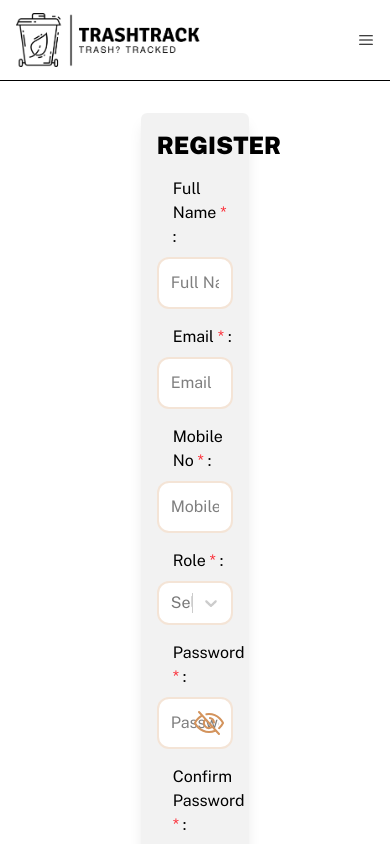
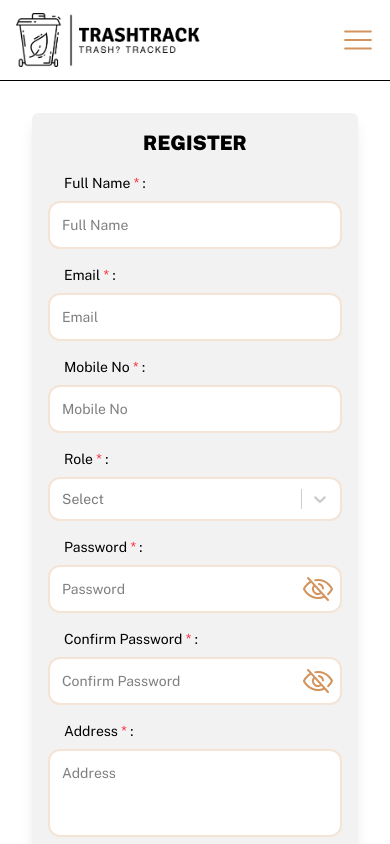
Before and after one commit to Hiren-Sarvaiya/TrashTrack46, a Next.js app: page /register in a window 390 px wide. Shown: the top 844 px of the page. Built offline with nearby package versions, Linux system fonts and the light colour scheme; no server answers.

Commit message:
auth pages completed

```diff
--- a/app/globals.css
+++ b/app/globals.css
@@ -15,6 +15,10 @@
 *::selection {
   background-color: #00000080;
   color: white;
+}
+
+label {
+  width: fit-content;
 }
 
 input:focus,
--- a/app/layout.js
+++ b/app/layout.js
@@ -28,7 +28,7 @@ export default async function RootLayout({ children }) {
         <link rel="preconnect" href="https://fonts.gstatic.com" crossOrigin="anonymous" />
         <link href="https://fonts.googleapis.com/css2?family=Public+Sans:ital,wght@0,100..900;1,100..900&family=Roboto:ital,wght@0,100..900;1,100..900&display=swap" rel="stylesheet" />
       </head>
-      <body className="min-h-screen flex flex-col">
+      <body className="min-h-dvh flex flex-col">
         <AuthProvider token={token}>
           <Header />
           <ClientWrapper>{children}</ClientWrapper>
--- a/app/login/page.js
+++ b/app/login/page.js
@@ -72,11 +72,11 @@ const Login = () => {
   ]
 
   return (
-    <main className="p-8 font-[Public_sans]">
+    <main className="p-8 font-[Public_sans] flex-1">
       <section>
-        <div className="loginFormContainer mx-auto w-1/3 bg-black/5 p-4 flex flex-col gap-4 rounded-md shadow-lg">
-          <h1 className="text-2xl font-[1000] w-full text-center">LOGIN</h1>
-          <form className="flex flex-col gap-4" onSubmit={handleSubmit(onSubmit)}>
+        <div className="loginFormContainer mx-auto w-xl max-lg:w-lg max-sm:w-md max-[35rem]:w-full bg-black/5 p-4 flex flex-col gap-4 rounded-md shadow-lg">
+          <h1 className="text-2xl max-sm:text-xl font-[1000] w-full text-center">LOGIN</h1>
+          <form className="flex flex-col gap-4 max-sm:text-sm" onSubmit={handleSubmit(onSubmit)}>
             <div className="inputFieldContainer">
               <label className="ml-4" htmlFor="loginMethod">Login Using :</label>
               <div className="mt-2">
@@ -116,7 +116,7 @@ const Login = () => {
 
             <div className="loadingBtnsWrappers relative w-fit group">
               <input disabled={loginMethod === null || isSubmittingData} className={`primaryBtn ${loginMethod === null && "disabled:bg-[var(--primary-color)]! disabled:hover:bg-black/25! disabled:text-white!"}`} type="submit" value="SUBMIT" />
-              {isSubmittingData && <div className="absolute top-1/2 left-1/2 -translate-x-1/2 -translate-y-1/2 pointer-events-none transition-all group-hover:scale-105 group-active:scale-100"><BtnLoader /></div>}
+              {isSubmittingData && <div className="absolute top-1/2 left-1/2 -translate-x-1/2 -translate-y-1/2 pointer-events-none transition-all group-hover:scale-105 group-active:scale-100 max-sm:text-sm"><BtnLoader /></div>}
             </div>
             <p className="text-center">Don't have an account? <Link className="link" href="/register">Register</Link></p>
           </form>
--- a/app/register/page.js
+++ b/app/register/page.js
@@ -94,7 +94,6 @@ const Register = () => {
             toast.error(data.message)
           }
         })
-      console.log(formattedData)
     } catch (err) {
       console.error("Error registering user : ", err)
       toast.error("Error registering user!")
@@ -111,9 +110,9 @@ const Register = () => {
   return (
     <main className="p-8 font-[Public_sans]">
       <section>
-        <div className="loginFormContainer mx-auto w-1/3 bg-black/5 p-4 flex flex-col gap-4 rounded-md shadow-lg">
-          <h1 className="text-2xl font-[1000] w-full text-center">REGISTER</h1>
-          <form className="flex flex-col gap-4" onSubmit={handleSubmit(onSubmit)}>
+        <div className="loginFormContainer mx-auto w-xl max-lg:w-lg max-sm:w-md max-[35rem]:w-full bg-black/5 p-4 flex flex-col gap-4 rounded-md shadow-lg">
+          <h1 className="text-2xl max-sm:text-xl font-[1000] w-full text-center">REGISTER</h1>
+          <form className="flex flex-col gap-4 max-sm:text-sm" onSubmit={handleSubmit(onSubmit)}>
             <div className="inputFieldContainer flex flex-col">
               <label className="mb-2 ml-4" htmlFor="name">Full Name <span className="text-red-500">*</span> :</label>
               <input {...register("name", { required: { value: true, message: "Name is required" }, minLength: { value: 4, message: "Minimum length is 4 characters" }, maxLength: { value: 50, message: "Maximum length is 50 characters" } })} className="border-2 bg-white border-[var(--primary-color)]/25 focus:border-[var(--primary-color)] transition-all rounded-xl p-3 disabled:cursor-not-allowed disabled:bg-black/25" type="text" id="name" placeholder="Full Name" />
--- a/components/Header/header.module.css
+++ b/components/Header/header.module.css
@@ -23,7 +23,7 @@
   position: absolute;
   top: -.5rem;
   left: 0;
-  transition: all .3s ease-in-out;
+  transition: all 1s ease-in-out;
 }
 
 .navLinks::after {
@@ -50,6 +50,14 @@
 
 .hamburger {
   display: none;
+  height: 2rem;
+  width: 2rem;
+  color: var(--primary-color);
+  transition: color 250ms linear;
+}
+
+.hamburger:active {
+  color: var(--primary-color-50);
 }
 
 @media (max-width: 824px) {
@@ -85,7 +93,7 @@
   }
 
   .show {
-    z-index: 50;
+    z-index: 100;
     background-color: white;
     border: 1px solid var(--primary-color);
     padding: .5rem;
```
